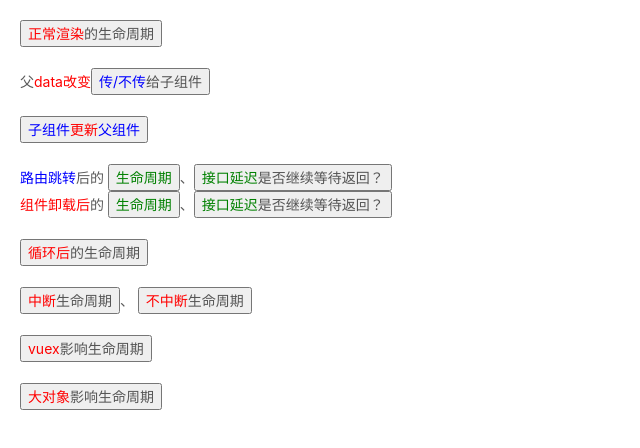
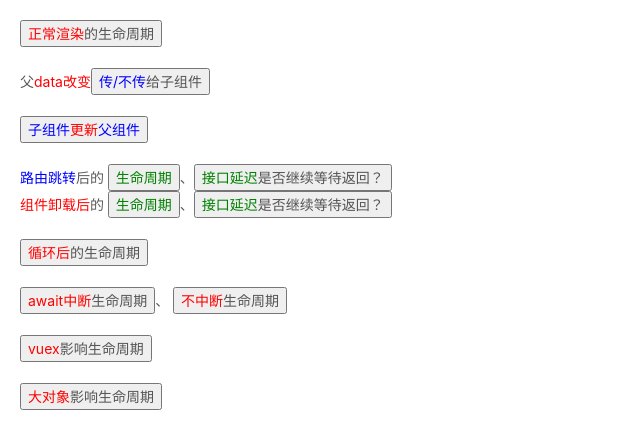
Before and after one commit to caozhengqian/vue2-struggle, a Vue app: page /life/index in a window 1280 px wide. Shown: the top 448 px of the page, without its empty margins (0-640 px from the left). Built offline with nearby package versions, Linux system fonts and the light colour scheme.

Commit message:
add 中断生命周期

```diff
--- a/src/views/life/Life.vue
+++ b/src/views/life/Life.vue
@@ -44,7 +44,9 @@
     <button @click="_forLife"><span class="red">循环后</span>的生命周期</button>
     <br />
     <br />
-    <button @click="_stopLife"><span class="red">中断</span>生命周期</button>、
+    <button @click="_stopLife">
+      <span class="red">await中断</span>生命周期</button
+    >、
     <button @click="_noStopLife">
       <span class="red">不中断</span>生命周期
     </button>
```
